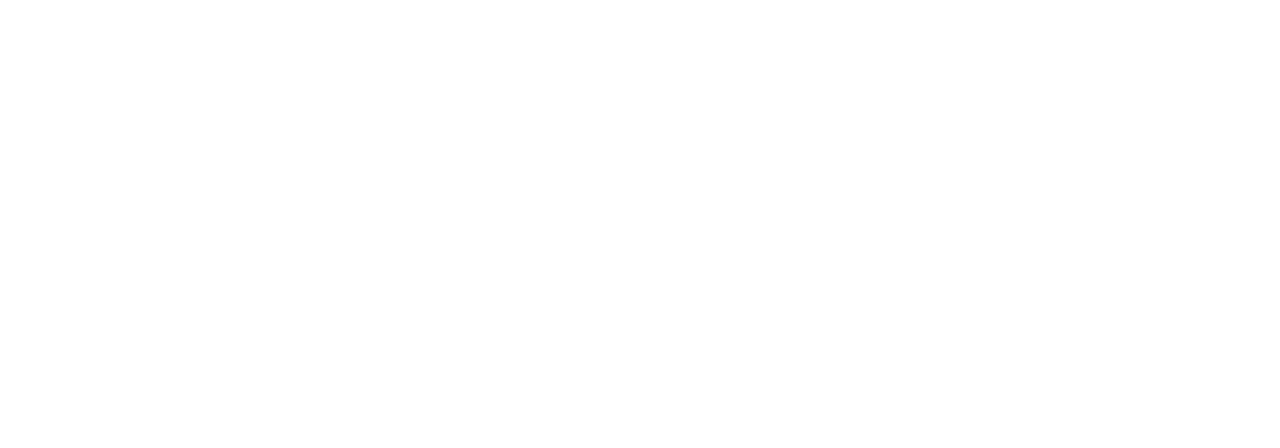
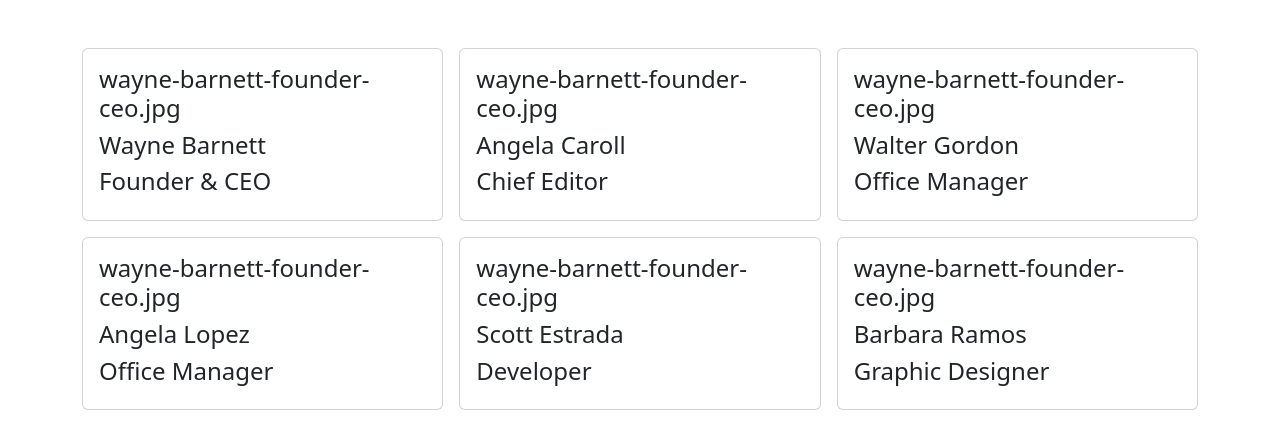
Before and after one commit to ely896/js-our-team, a plain HTML site: page index.html in a window 1280 px wide. Drawn offline with nearby package versions, Linux system fonts and the light colour scheme.

Commit message:
Add Milestone 2

```diff
--- a/index.html
+++ b/index.html
@@ -14,9 +14,17 @@
 
     <header></header>
     <main>
-        <div id="team" class="container">
+        <section class="member">
+            <div id="team" class="container mt-5">
+                <div class="row g-3">
 
-        </div>
+                </div>
+
+            </div>
+
+
+        </section>
+
     </main>
     <footer></footer>
 
--- a/script.js
+++ b/script.js
@@ -65,7 +65,7 @@ const memberTeam = [
 //MILESTONE 1:
 //Stampare su console, per ogni membro del team, le informazioni di nome, ruolo e la stringa della foto
 
-
+/*
 const memberTeam = [
     {
         nome: 'Wayne Barnett',
@@ -111,3 +111,66 @@ for (let i = 0; i < memberTeam.length; i++) {
     console.log(member.image);
 
 }
+
+*/
+//MILESTONE 2: Stampare le stesse informazioni su DOM sottoforma di stringhe
+
+
+const memberTeam = [
+    {
+        nome: 'Wayne Barnett',
+        work: 'Founder & CEO',
+        image: 'wayne-barnett-founder-ceo.jpg',
+    },
+    {
+        nome: 'Angela Caroll',
+        work: 'Chief Editor',
+        image: 'wayne-barnett-founder-ceo.jpg',
+    },
+    {
+        nome: 'Walter Gordon',
+        work: 'Office Manager',
+        image: 'wayne-barnett-founder-ceo.jpg',
+    },
+    {
+        nome: 'Angela Lopez',
+        work: 'Office Manager',
+        image: 'wayne-barnett-founder-ceo.jpg',
+    },
+    {
+        nome: 'Scott Estrada',
+        work: 'Developer',
+        image: 'wayne-barnett-founder-ceo.jpg',
+    },
+    {
+        nome: 'Barbara Ramos',
+        work: 'Graphic Designer',
+        image: 'wayne-barnett-founder-ceo.jpg',
+    },
+]
+
+
+const rowDomElement = document.querySelector('.member .row')
+console.log(rowDomElement);
+
+
+for (let i = 0; i < memberTeam.length; i++) {
+    const member = memberTeam[i];
+
+    const markup = `
+    <div class="col-12 col-md-4">
+        <div class="card">
+          <div class="card-body">
+                <h4>${member.image}</h4>
+                <h4>${member.nome}</h4>
+                <h4>${member.work}</h4>
+          </div>
+        </div>
+      </div>`
+
+
+
+    rowDomElement.insertAdjacentHTML('beforeend', markup)
+
+
+}
```
